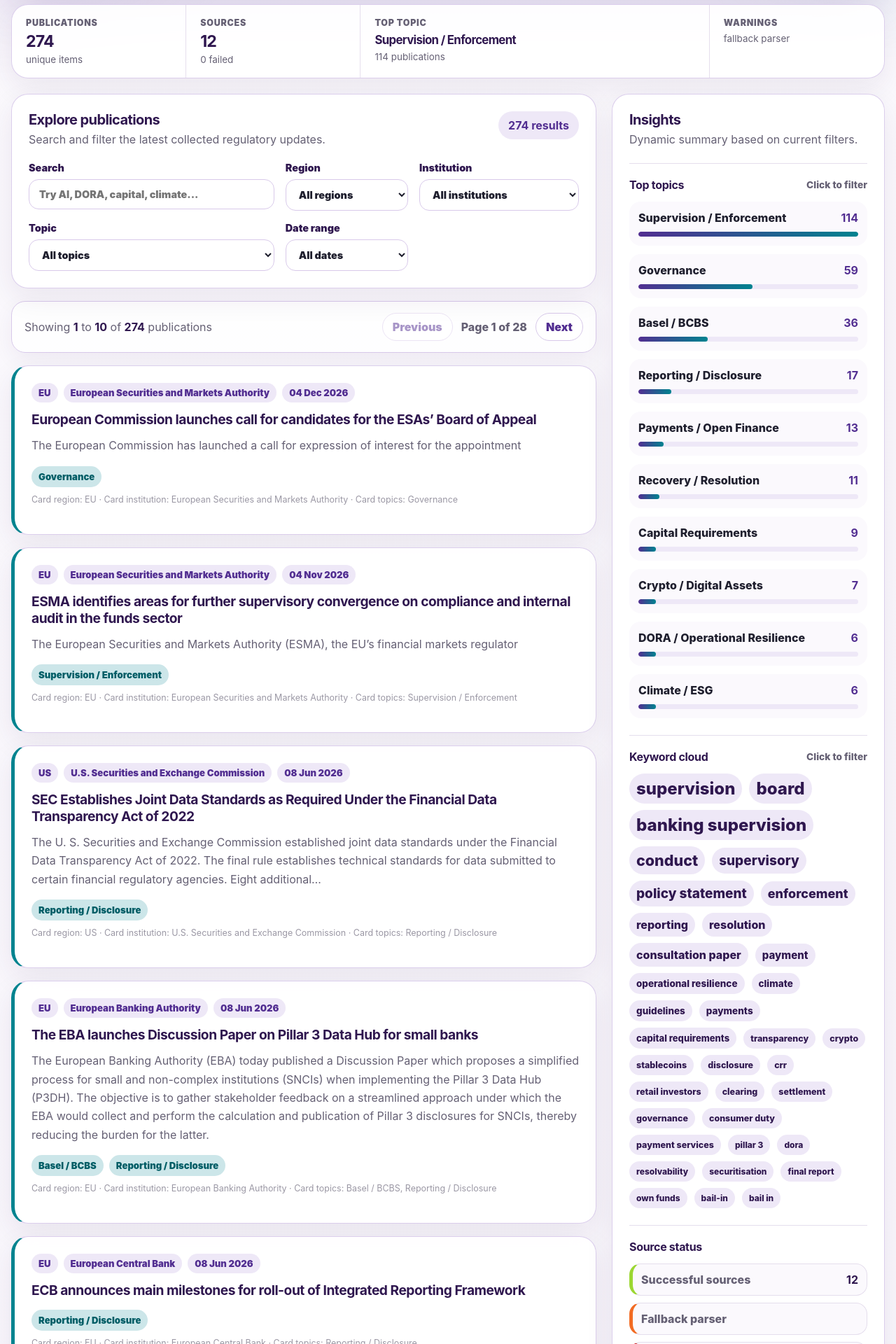
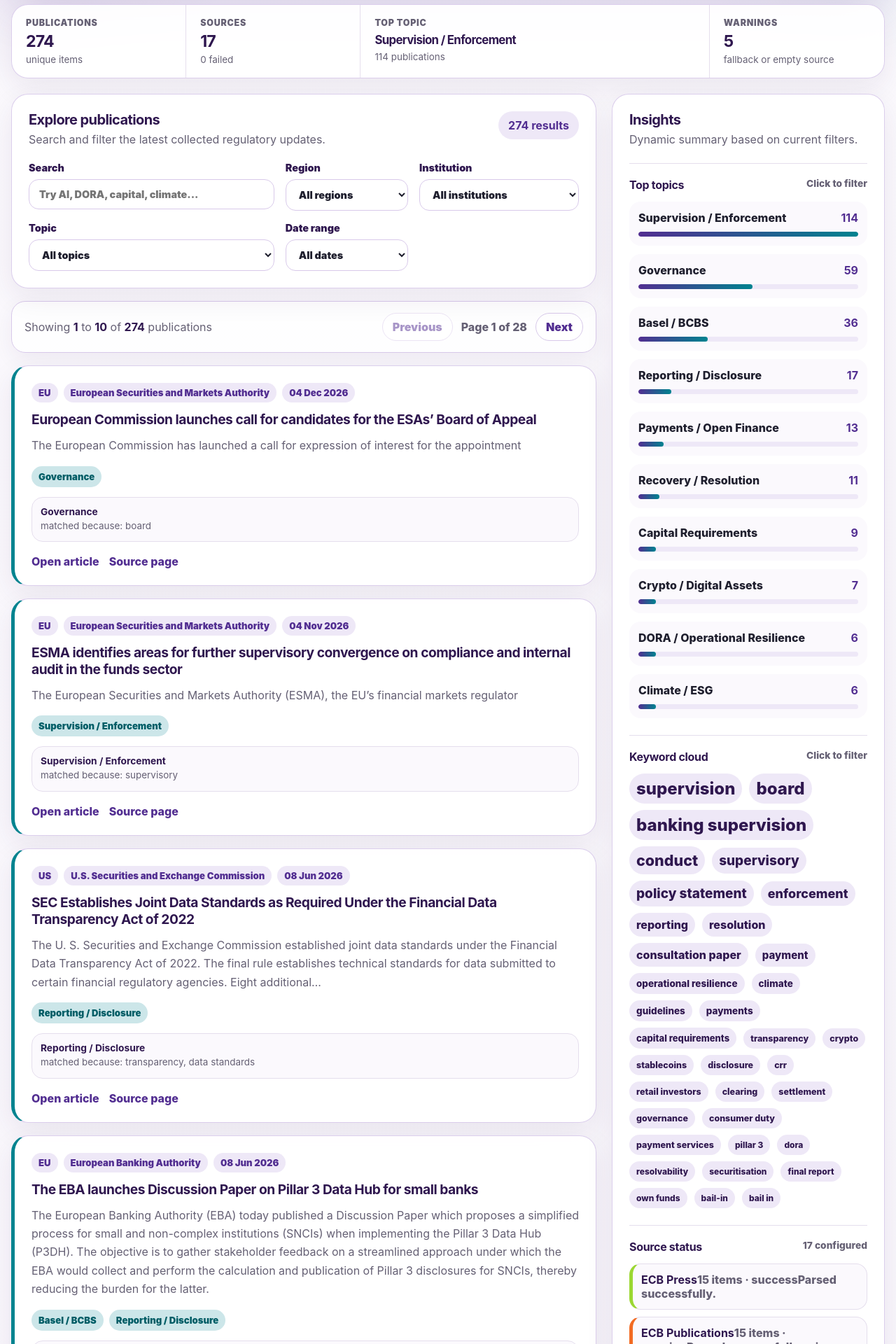
Before and after one commit to KimiyaMirsalehi/RegPulse, a React (Vite) app: page / in a window 1280 px wide. Shown: the part 360-2280 px from the top of the page at 70% size. Built offline with nearby package versions, Linux system fonts and the light colour scheme.

Commit message:
Restore all sources and add publication links

```diff
--- a/src/App.jsx
+++ b/src/App.jsx
@@ -1,4 +1,4 @@
-import React, { useEffect, useMemo, useState } from 'react';
+import { useEffect, useMemo, useState } from 'react';
 import publicationsData from '../data/publications.json';
 
 const PAGE_SIZE = 10;
@@ -42,10 +42,18 @@ const WORD_CLOUD_STOP_WORDS = new Set([
   'your'
 ]);
 
+const BAD_HTML_TITLE_PATTERN =
+  /toggle navigation|benchmark administrators|climate benchmarks|cras and sustainability|credit rating agencies|digital finance|esg rating providers|external reviewers|banknotes|calendar of cbc officials|administrative sanctions|discover the section|cta portal|data directory|capacity building|adaptation$/i;
+
+const HTML_LIST_SOURCE_IDS = new Set([
+  'esma-news',
+  'central-bank-cyprus-announcements',
+  'ngfs-publications',
+  'ifrs-foundation-news'
+]);
+
 function normaliseValue(value) {
-  return String(value || '')
-    .trim()
-    .toLowerCase();
+  return String(value || '').trim().toLowerCase();
 }
 
 function valuesAreEqual(a, b) {
@@ -86,6 +94,41 @@ function getPublicationKeywords(publication) {
     .filter(Boolean);
 }
 
+function getPublicationUrl(publication) {
+  return (
+    publication.url ||
+    publication.link ||
+    publication.sourcePageUrl ||
+    publication.officialSourcePage ||
+    ''
+  );
+}
+
+function getSourcePageUrl(publication) {
+  return publication.sourcePageUrl || publication.officialSourcePage || '';
+}
+
+function getPdfLinks(publication) {
+  if (!Array.isArray(publication.pdfLinks)) return [];
+
+  return publication.pdfLinks
+    .filter(Boolean)
+    .map((link) => String(link).trim())
+    .filter(Boolean);
+}
+
+function isBadHtmlPublication(publication) {
+  if (!HTML_LIST_SOURCE_IDS.has(publication.sourceId)) {
+    return false;
+  }
+
+  if (!publication.publishedAt) {
+    return true;
+  }
+
+  return BAD_HTML_TITLE_PATTERN.test(publication.title || '');
+}
+
 function publicationMatchesSearch(publication, searchTerm) {
   const normalisedSearch = searchTerm.trim().toLowerCase();
 
@@ -98,6 +141,7 @@ function publicationMatchesSearch(publication, searchTerm) {
     publication.sourceName,
     publication.region,
     publication.jurisdiction,
+    getPublicationUrl(publication),
     ...getPublicationTopics(publication),
     ...getPublicationKeywords(publication)
   ]
@@ -109,13 +153,11 @@ function publicationMatchesSearch(publication, searchTerm) {
 
 function publicationMatchesSelectedRegion(publication, selectedRegion) {
   if (selectedRegion === 'All') return true;
-
   return valuesAreEqual(publication.region, selectedRegion);
 }
 
 function publicationMatchesSelectedInstitution(publication, selectedInstitution) {
   if (selectedInstitution === 'All') return true;
-
   return valuesAreEqual(publication.institution, selectedInstitution);
 }
 
@@ -158,6 +200,10 @@ function publicationMatchesSelectedDateRange(publication, selectedDateRange) {
 }
 
 function publicationMatchesAllFilters(publication, filters) {
+  if (isBadHtmlPublication(publication)) {
+    return false;
+  }
+
   return (
     publicationMatchesSearch(publication, filters.searchTerm) &&
     publicationMatchesSelectedRegion(publication, filters.selectedRegion) &&
@@ -198,6 +244,14 @@ function getUniqueTopics(publications) {
   return Array.from(topics).sort();
 }
 
+function normaliseSourceStatusList(value) {
+  return Array.isArray(value) ? value : [];
+}
+
+function countSourceStatus(sourceStatus, status) {
+  return sourceStatus.filter((source) => source.status === status).length;
+}
+
 function makePublicationRenderKey(publication, index, filters) {
   return [
     filters.selectedRegion,
@@ -205,11 +259,12 @@ function makePublicationRenderKey(publication, index, filters) {
     filters.selectedTopic,
     filters.selectedKeyword,
     filters.selectedDateRange,
+    publication.id,
     publication.sourceId,
     publication.institution,
     publication.region,
     publication.publishedAt,
-    publication.link,
+    getPublicationUrl(publication),
     publication.title,
     index
   ]
@@ -219,11 +274,16 @@ function makePublicationRenderKey(publication, index, filters) {
 
 function getTopicMatchesForDisplay(publication, selectedTopic) {
   const visibleTopics = getPublicationTopics(publication);
-
   let topicMatches = [];
 
   if (Array.isArray(publication.topicMatches) && publication.topicMatches.length > 0) {
-    topicMatches = publication.topicMatches.filter((match) =>
+    topicMatches = publication.topicMatches
+      .map((match) => ({
+        topic: match.topic || match.label,
+        topicId: match.topicId || match.id,
+        keywords: match.keywords || []
+      }))
+      .filter((match) =>
         visibleTopics.some((topic) => valuesAreEqual(topic, match.topic))
       );
   } else {
@@ -260,25 +320,13 @@ function Pagination({
       </p>
 
       <div className="pagination-actions">
-        <button
-          className="secondary-button"
-          type="button"
-          onClick={onPrevious}
-          disabled={currentPage === 1}
-        >
+        <button className="secondary-button" onClick={onPrevious} disabled={currentPage === 1}>
           Previous
         </button>
-
         <span>
           Page {currentPage} of {totalPages}
         </span>
-
-        <button
-          className="secondary-button"
-          type="button"
-          onClick={onNext}
-          disabled={currentPage === totalPages}
-        >
+        <button className="secondary-button" onClick={onNext} disabled={currentPage === totalPages}>
           Next
         </button>
       </div>
@@ -289,31 +337,32 @@ function Pagination({
 function PublicationCard({ publication, selectedTopic }) {
   const visibleTopics = getPublicationTopics(publication);
   const topicMatches = getTopicMatchesForDisplay(publication, selectedTopic);
+  const publicationUrl = getPublicationUrl(publication);
+  const sourcePageUrl = getSourcePageUrl(publication);
+  const pdfLinks = getPdfLinks(publication);
 
   return (
     <article className="publication-card">
       <div className="publication-meta">
-        <span>{publication.region}</span>
-        <span>{publication.institution}</span>
+        <span>{publication.region || 'Unknown region'}</span>
+        <span>{publication.institution || publication.sourceName || 'Unknown institution'}</span>
         <span>{formatDate(publication.publishedAt)}</span>
       </div>
 
       <h3>{publication.title}</h3>
 
-      {publication.summary && (
-        <p className="summary">{publication.summary}</p>
-      )}
+      {publication.summary && <p className="summary">{publication.summary}</p>}
 
       {visibleTopics.length > 0 && (
         <div className="topic-list">
           {visibleTopics.map((topic) => (
             <span
+              key={topic}
               className={`topic-pill ${
                 selectedTopic !== 'All' && valuesAreEqual(topic, selectedTopic)
                   ? 'selected-topic-pill'
                   : ''
               }`}
-              key={topic}
             >
               {topic}
             </span>
@@ -321,23 +370,15 @@ function PublicationCard({ publication, selectedTopic }) {
         </div>
       )}
 
-      <p className="topic-debug">
-        Card region: {publication.region || 'No region'} · Card institution:{' '}
-        {publication.institution || 'No institution'} · Card topics:{' '}
-        {visibleTopics.length > 0 ? visibleTopics.join(', ') : 'No topics'}
-      </p>
-
       {topicMatches.length > 0 && (
         <div className="topic-match-list">
           {topicMatches.map((match) => (
-            <div className="topic-match-item" key={`${publication.link || publication.title}-${match.topic}`}>
+            <div key={match.topicId || match.topic} className="topic-match-item">
               <strong>{match.topic}</strong>
               <span>
                 matched because:{' '}
-                {match.keywords
-                  ?.filter(shouldShowKeyword)
-                  .slice(0, 6)
-                  .join(', ') || 'topic keyword'}
+                {match.keywords?.filter(shouldShowKeyword).slice(0, 6).join(', ') ||
+                  'topic keyword'}
               </span>
             </div>
           ))}
@@ -345,15 +386,21 @@ function PublicationCard({ publication, selectedTopic }) {
       )}
 
       <div className="publication-links">
-        {publication.link && (
-          <a href={publication.link} target="_blank" rel="noreferrer">
-            Open source
+        {publicationUrl && (
+          <a href={publicationUrl} target="_blank" rel="noreferrer">
+            Open article
           </a>
         )}
 
-        {publication.pdfLinks?.map((pdfLink, index) => (
-          <a href={pdfLink} target="_blank" rel="noreferrer" key={`${pdfLink}-${index}`}>
-            PDF {index + 1}
+        {sourcePageUrl && sourcePageUrl !== publicationUrl && (
+          <a href={sourcePageUrl} target="_blank" rel="noreferrer">
+            Source page
+          </a>
+        )}
+
+        {pdfLinks.map((pdfLink, index) => (
+          <a key={pdfLink} href={pdfLink} target="_blank" rel="noreferrer">
+            Download file {pdfLinks.length > 1 ? index + 1 : ''}
           </a>
         ))}
       </div>
@@ -361,33 +408,48 @@ function PublicationCard({ publication, selectedTopic }) {
   );
 }
 
-function SystemOverview({ publications, topicSummary, warningSources, failedSources }) {
+function SystemOverview({ publications, topicSummary, sourceStatus }) {
+  const successfulCount =
+    typeof publicationsData.successfulSources === 'number'
+      ? publicationsData.successfulSources
+      : countSourceStatus(sourceStatus, 'success');
+
+  const warningCount =
+    typeof publicationsData.warningSources === 'number'
+      ? publicationsData.warningSources
+      : countSourceStatus(sourceStatus, 'warning');
+
+  const failedCount =
+    typeof publicationsData.failedSources === 'number'
+      ? publicationsData.failedSources
+      : countSourceStatus(sourceStatus, 'failed');
+
+  const sourceCount = publicationsData.sourceCount || sourceStatus.length || successfulCount + warningCount + failedCount;
+
   return (
     <section className="system-overview">
       <div>
         <span className="overview-label">Publications</span>
-        <strong>{publicationsData.totalPublications || publications.length}</strong>
+        <strong>{publications.length}</strong>
         <p>unique items</p>
       </div>
 
       <div>
         <span className="overview-label">Sources</span>
-        <strong>{publicationsData.successfulSources || 0}</strong>
-        <p>{failedSources.length} failed</p>
+        <strong>{sourceCount}</strong>
+        <p>{failedCount} failed</p>
       </div>
 
       <div>
         <span className="overview-label">Top topic</span>
-        <strong className="overview-topic">
-          {topicSummary[0]?.topic || 'No topics yet'}
-        </strong>
+        <strong className="overview-topic">{topicSummary[0]?.topic || 'No topics yet'}</strong>
         <p>{topicSummary[0] ? `${topicSummary[0].count} publications` : 'No topic data'}</p>
       </div>
 
       <div>
         <span className="overview-label">Warnings</span>
-        <strong>{warningSources.length}</strong>
-        <p>fallback parser</p>
+        <strong>{warningCount}</strong>
+        <p>fallback or empty source</p>
       </div>
     </section>
   );
@@ -421,14 +483,14 @@ function ActiveFilters({
         <span className="active-filters-label">Active filters</span>
         <div className="active-filter-list">
           {activeFilters.map((filter) => (
-            <span className="active-filter-pill" key={filter}>
+            <span key={filter} className="active-filter-pill">
               {filter}
             </span>
           ))}
         </div>
       </div>
 
-      <button className="secondary-button" type="button" onClick={onClear}>
+      <button className="secondary-button" onClick={onClear}>
         Clear filters
       </button>
     </div>
@@ -445,11 +507,10 @@ function TopicInsightList({ items, selectedTopic, onTopicClick }) {
 
         return (
           <button
+            key={item.topic}
             className={`topic-insight-item ${
-              valuesAreEqual(selectedTopic, item.topic) ? 'selected-topic-insight' : ''
+              valuesAreEqual(item.topic, selectedTopic) ? 'selected-topic-insight' : ''
             }`}
-            key={item.topic}
-            type="button"
             onClick={() => onTopicClick(item.topic)}
           >
             <div className="topic-insight-row">
@@ -463,30 +524,43 @@ function TopicInsightList({ items, selectedTopic, onTopicClick }) {
         );
       })}
 
-      {items.length === 0 && (
-        <p className="small-muted">No topics found for current filters.</p>
-      )}
+      {items.length === 0 && <p className="small-muted">No topics found for current filters.</p>}
     </div>
   );
 }
 
-function SourceStatus({ warningSources, failedSources }) {
+function SourceStatus({ sourceStatus }) {
+  if (!sourceStatus.length) {
+    return <p className="small-muted">No source status data available.</p>;
+  }
+
   return (
     <div className="source-status-list">
-      <div className="source-status-item success">
-        <span>Successful sources</span>
-        <strong>{publicationsData.successfulSources || 0}</strong>
+      {sourceStatus.map((source) => {
+        const statusClass =
+          source.status === 'failed' ? 'danger' : source.status === 'warning' ? 'warning' : 'success';
+
+        const sourceUrl = source.officialSourcePage || source.url || '';
+
+        return (
+          <div key={source.id || source.name} className={`source-status-item ${statusClass}`}>
+            <div>
+              <strong>{source.name}</strong>
+              <span>
+                {source.itemCount ?? 0} items · {source.status || 'unknown'}
+              </span>
+              {source.message && <span>{source.message}</span>}
+              {sourceUrl && (
+                <span>
+                  <a href={sourceUrl} target="_blank" rel="noreferrer">
+                    Source page
+                  </a>
+                </span>
+              )}
             </div>
-
-      <div className="source-status-item warning">
-        <span>Fallback parser</span>
-        <strong>{warningSources.length}</strong>
           </div>
-
-      <div className="source-status-item danger">
-        <span>Failed sources</span>
-        <strong>{failedSources.length}</strong>
-      </div>
+        );
+      })}
     </div>
   );
 }
@@ -500,10 +574,9 @@ function App() {
   const [selectedDateRange, setSelectedDateRange] = useState('All');
   const [currentPage, setCurrentPage] = useState(1);
 
-  const publications = publicationsData.publications || [];
-  const topicSummary = publicationsData.topicSummary || [];
-  const warningSources = publicationsData.warningSources || [];
-  const failedSources = publicationsData.failedSources || [];
+  const rawPublications = publicationsData.publications || [];
+  const publications = rawPublications.filter((publication) => !isBadHtmlPublication(publication));
+  const sourceStatus = normaliseSourceStatusList(publicationsData.sourceStatus);
 
   const filters = useMemo(
     () => ({
@@ -567,11 +640,7 @@ function App() {
   const safeCurrentPage = Math.min(currentPage, totalPages);
   const startIndex = (safeCurrentPage - 1) * PAGE_SIZE;
   const endIndex = startIndex + PAGE_SIZE;
-
-  const paginatedPublications = visiblePublications
-    .slice(startIndex, endIndex)
-    .filter((publication) => publicationMatchesAllFilters(publication, filters));
-
+  const paginatedPublications = visiblePublications.slice(startIndex, endIndex);
   const startResult = visiblePublications.length === 0 ? 0 : startIndex + 1;
   const endResult = Math.min(endIndex, visiblePublications.length);
 
@@ -608,19 +677,18 @@ function App() {
 
   return (
     <main className="app">
-      <section className="hero executive-hero">
+      <section className="hero">
         <div>
           <p className="eyebrow">Regulatory intelligence monitor</p>
           <h1>RegPulse</h1>
           <p className="hero-copy">
-            Daily monitoring of regulatory publications across EU, UK and US institutions,
+            Daily monitoring of regulatory publications across EU, UK, US and global institutions,
             with topic tagging for risk, compliance and financial services teams.
           </p>
-
           <div className="hero-strip">
-            <span>{publicationsData.successfulSources || 0} sources active</span>
-            <span>{warningSources.length} fallback parser</span>
-            <span>{failedSources.length} failed sources</span>
+            <span>{sourceStatus.length || publicationsData.sourceCount || 0} sources configured</span>
+            <span>{countSourceStatus(sourceStatus, 'warning')} warnings</span>
+            <span>{countSourceStatus(sourceStatus, 'failed')} failed sources</span>
             <span>Updated {formatDate(publicationsData.generatedAt)}</span>
           </div>
         </div>
@@ -628,14 +696,13 @@ function App() {
 
       <SystemOverview
         publications={publications}
-        topicSummary={topicSummary}
-        warningSources={warningSources}
-        failedSources={failedSources}
+        topicSummary={filteredTopicSummary}
+        sourceStatus={sourceStatus}
       />
 
       <section className="executive-layout">
         <div className="main-column">
-          <section className="panel filter-panel">
+          <section className="panel">
             <div className="panel-header">
               <div>
                 <h2>Explore publications</h2>
@@ -663,7 +730,7 @@ function App() {
                 >
                   <option value="All">All regions</option>
                   {regions.map((region) => (
-                    <option value={region} key={region}>
+                    <option key={region} value={region}>
                       {region}
                     </option>
                   ))}
@@ -678,7 +745,7 @@ function App() {
                 >
                   <option value="All">All institutions</option>
                   {institutions.map((institution) => (
-                    <option value={institution} key={institution}>
+                    <option key={institution} value={institution}>
                       {institution}
                     </option>
                   ))}
@@ -696,7 +763,7 @@ function App() {
                 >
                   <option value="All">All topics</option>
                   {topics.map((topic) => (
-                    <option value={topic} key={topic}>
+                    <option key={topic} value={topic}>
                       {topic}
                     </option>
                   ))}
@@ -729,7 +796,6 @@ function App() {
             />
           </section>
 
-          <section className="publication-list">
           <Pagination
             currentPage={safeCurrentPage}
             totalPages={totalPages}
@@ -740,11 +806,12 @@ function App() {
             onNext={goToNextPage}
           />
 
+          <section className="publication-list">
             {paginatedPublications.map((publication, index) => (
               <PublicationCard
+                key={makePublicationRenderKey(publication, index, filters)}
                 publication={publication}
                 selectedTopic={selectedTopic}
-                key={makePublicationRenderKey(publication, index, filters)}
               />
             ))}
 
@@ -753,34 +820,19 @@ function App() {
                 No publications matched your filters.
               </div>
             )}
-
-            <Pagination
-              currentPage={safeCurrentPage}
-              totalPages={totalPages}
-              totalResults={visiblePublications.length}
-              startResult={startResult}
-              endResult={endResult}
-              onPrevious={goToPreviousPage}
-              onNext={goToNextPage}
-            />
           </section>
         </div>
 
-        <aside className="insights-column">
-          <section className="panel insights-panel sticky-panel">
-            <div className="section-title-row">
-              <div>
+        <aside className="insights-column sticky-panel">
+          <section className="panel insights-panel">
             <h2>Insights</h2>
             <p>Dynamic summary based on current filters.</p>
-              </div>
-            </div>
 
             <div className="insight-block">
-              <div className="section-title-row compact">
+              <div className="section-title-row">
                 <h3>Top topics</h3>
                 <span>Click to filter</span>
               </div>
-
               <TopicInsightList
                 items={filteredTopicSummary}
                 selectedTopic={selectedTopic}
@@ -789,23 +841,19 @@ function App() {
             </div>
 
             <div className="insight-block">
-              <div className="section-title-row compact">
+              <div className="section-title-row">
                 <h3>Keyword cloud</h3>
                 <span>Click to filter</span>
               </div>
-
               <div className="keyword-cloud">
                 {filteredKeywordSummary.slice(0, 35).map((item) => (
                   <button
+                    key={item.keyword}
                     className={`keyword-button ${
-                      valuesAreEqual(selectedKeyword, item.keyword) ? 'selected-keyword' : ''
+                      valuesAreEqual(item.keyword, selectedKeyword) ? 'selected-keyword' : ''
                     }`}
-                    key={item.keyword}
-                    type="button"
                     onClick={() => handleKeywordClick(item.keyword)}
-                    style={{
-                      fontSize: `${Math.min(24, 11 + item.count / 2)}px`
-                    }}
+                    style={{ fontSize: `${Math.min(24, 11 + item.count / 2)}px` }}
                     title={`${item.count} matching publications`}
                   >
                     {item.keyword}
@@ -819,14 +867,11 @@ function App() {
             </div>
 
             <div className="insight-block">
-              <div className="section-title-row compact">
+              <div className="section-title-row">
                 <h3>Source status</h3>
+                <span>{sourceStatus.length} configured</span>
               </div>
-
-              <SourceStatus
-                warningSources={warningSources}
-                failedSources={failedSources}
-              />
+              <SourceStatus sourceStatus={sourceStatus} />
             </div>
           </section>
         </aside>
```
Also changed, not shown: data/publications.json. Lines whose indentation alone changed are shown as unchanged.
